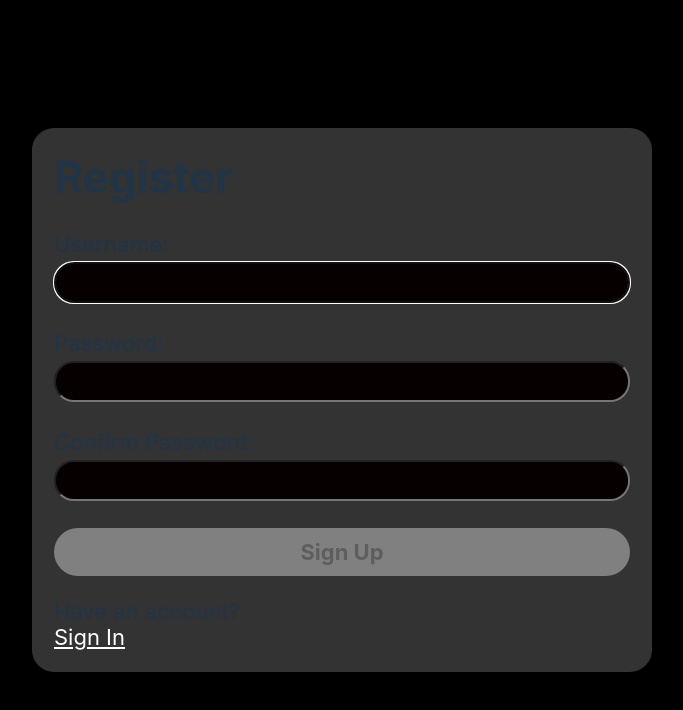
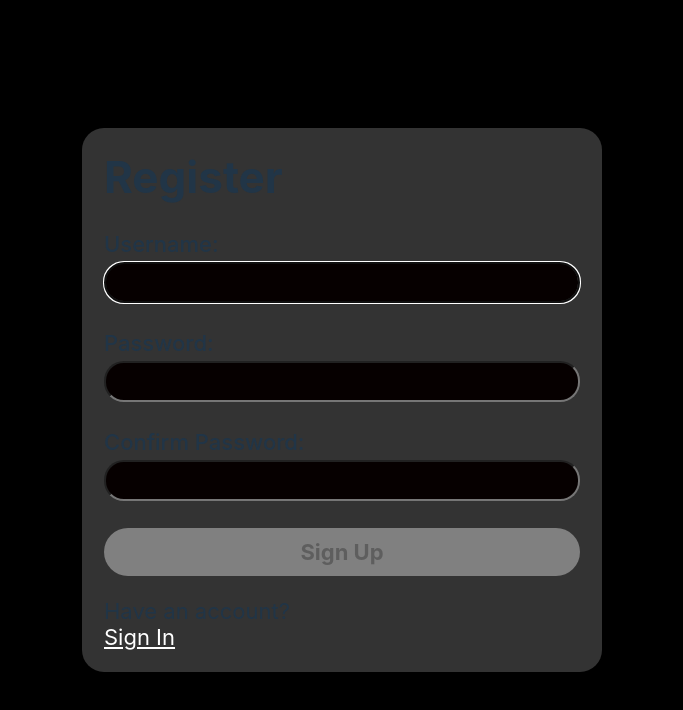
Before and after one commit to trial-pyth/mapcharts, a React (Vite) app: page /registration in a window 1280 px wide. Shown: the top 710 px of the page, without its empty margins (298-981 px from the left). Built offline with nearby package versions, Linux system fonts and the light colour scheme; no server answers.

Commit message:
finishing touches

```diff
--- a/src/App.jsx
+++ b/src/App.jsx
@@ -9,10 +9,10 @@ import { Routes, Route } from "react-router-dom";
 function App() {
   return (
     <Routes>
-      <Route path="/" component={<Layout />}>
+      <Route path="/" element={<Layout />}>
         {/* public  */}
         <Route
-          path="login"
+          index
           element={
             <div className="App">
               <Login />
--- a/src/axios/axios.js
+++ b/src/axios/axios.js
@@ -1,6 +1,6 @@
 import axios from "axios";
 
 export default axios.create({
-  baseURL: "https://mapcharts-api.onrender.com",
+  baseURL: "http://localhost:3500",
   withCredentials: true,
 });
--- a/src/components/Home/home.css
+++ b/src/components/Home/home.css
@@ -1,3 +1,7 @@
+.home {
+  width: 100%;
+}
+
 .mapCharts {
   display: flex;
   flex-direction: column;
--- a/src/index.css
+++ b/src/index.css
@@ -34,7 +34,7 @@ body {
   justify-content: center;
   align-items: center;
   min-height: 100vh;
-  padding: 1rem 0.5rem;
+  /* padding: 1rem 0.5rem; */
 }
 
 section {
```
